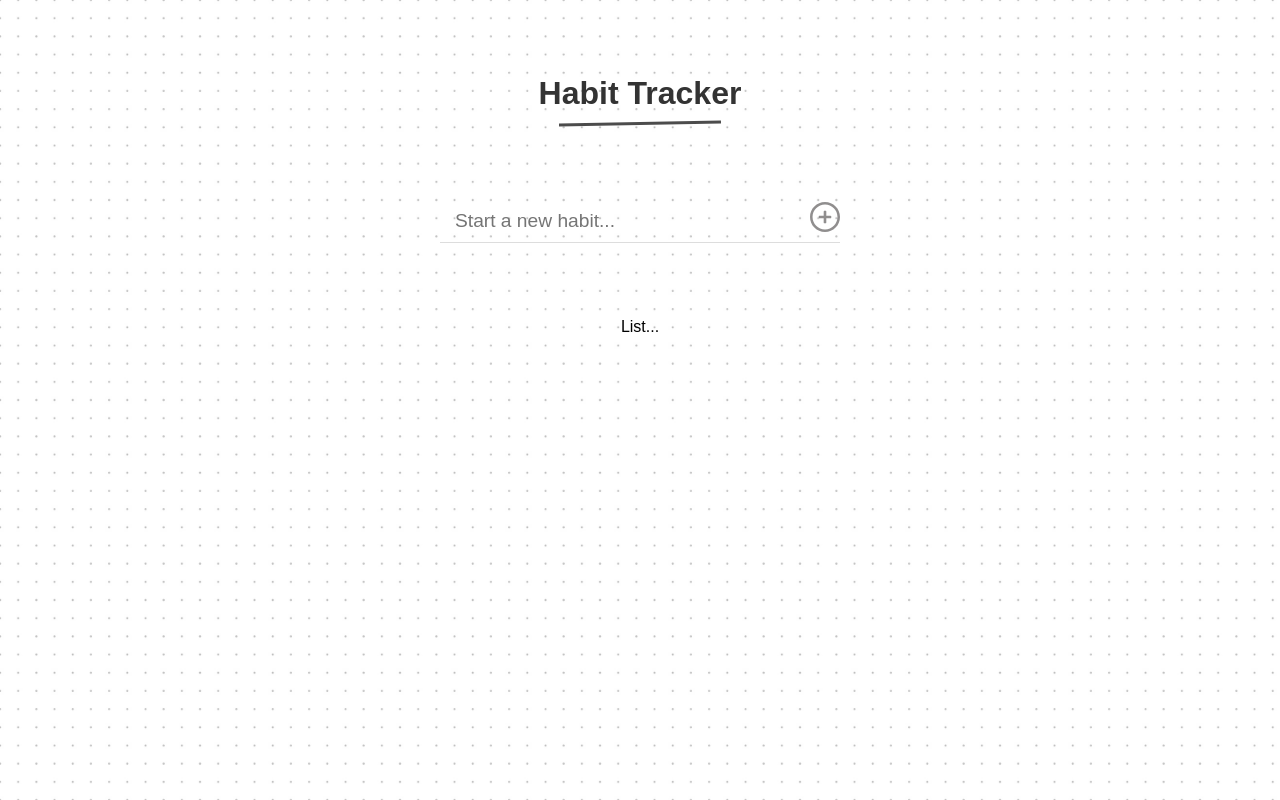
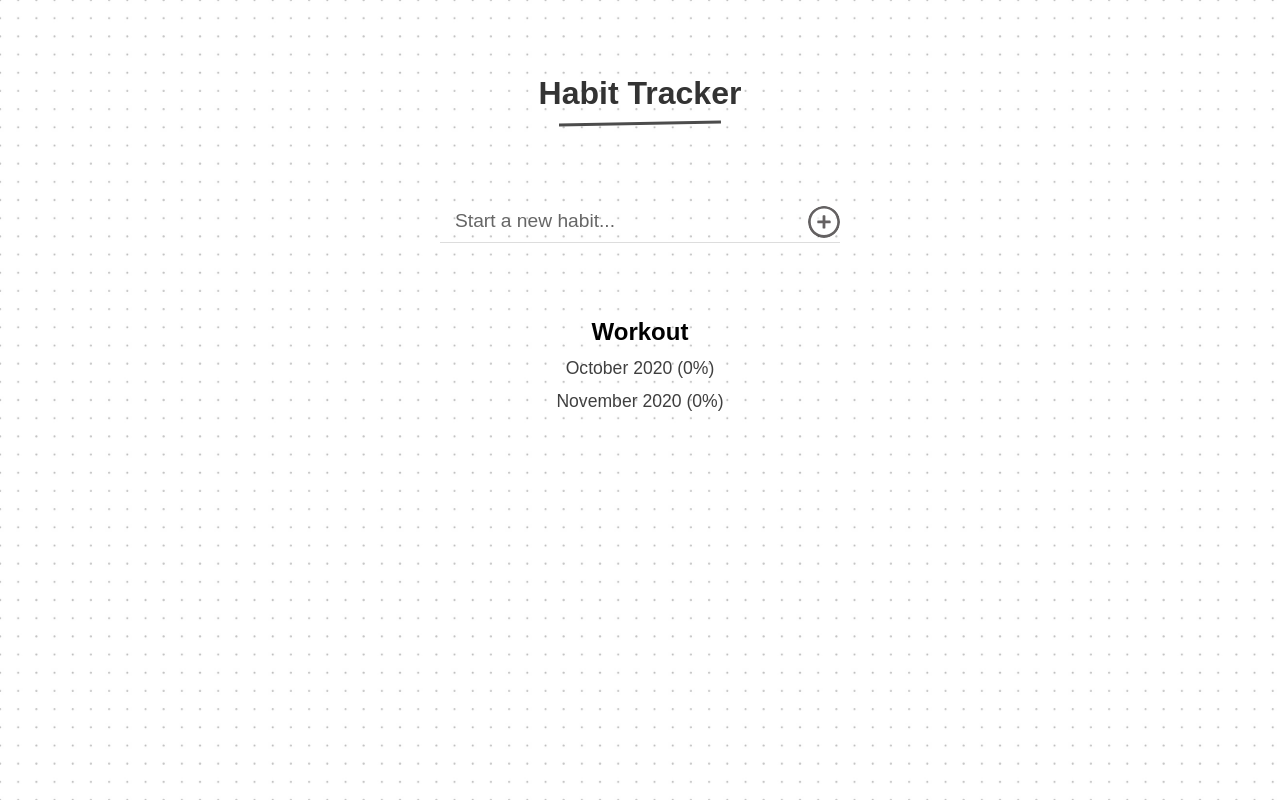
Before and after one commit to BerkinAKKAYA/HabitTracker, a Svelte app: page / in a window 1280 px wide. Built offline with nearby package versions, Linux system fonts and the light colour scheme; a web font is replaced by a local one.

Commit message:
Add a Home View

```diff
--- a/public/index.html
+++ b/public/index.html
@@ -33,6 +33,23 @@
 				background-size: 400px;
 			}
 		</style>
+
+		<script>
+		const MonthNames = [
+			"January",
+			"February",
+			"March",
+			"April",
+			"May",
+			"June",
+			"July",
+			"August",
+			"September",
+			"October",
+			"November",
+			"December",
+		];
+		</script>
 	</head>
 	<body></body>
 </html>
--- a/src/AddHabit.svelte
+++ b/src/AddHabit.svelte
@@ -1,4 +1,6 @@
 <script lang="ts">
+	export let database = {};
+
 	let focused = false;
 	let typedHabit = "";
 
@@ -16,9 +18,21 @@
 			const sure = confirm('Start the habit "' + typedHabit + '" ?');
 
 			if (sure) {
-				alert("TODO: Add " + typedHabit + " to the database.");
+				if (typedHabit in database) {
+					alert("Habit already exists!");
+				} else {
+					database[typedHabit] = {};
+					database[typedHabit][CurrentDate()] = [];
+				}
 			}
 		}
+	}
+
+	function CurrentDate() {
+		const today = new Date();
+		const month = today.getMonth() + 1;
+		const year = today.getFullYear();
+		return `${month}-${year}`;
 	}
 </script>
 
@@ -46,18 +60,32 @@
 			padding: 10px 15px;
 			font-size: 1.2em;
 			width: 100%;
+			color: #666;
+
+			&::placeholder {
+				color: #666 !important;
+			}
+			&:hover {
+				border-color: #aaa;
+			}
+			&:focus {
+				border-color: #666;
+				color: #000;
+			}
 		}
 		img {
 			position: absolute;
-			width: 30px;
-			height: 30px;
+			height: 75%;
 			right: 0;
-			top: 2px;
-			opacity: 0.5;
+			top: 50%;
+			transform: translateY(-50%);
+			border-radius: 100%;
+			background-color: white;
+			opacity: 0.7;
 			cursor: pointer;
 
 			&:hover {
-				opacity: 0.8;
+				opacity: 1;
 			}
 		}
 	}
--- a/src/App.svelte
+++ b/src/App.svelte
@@ -1,17 +1,12 @@
 <script lang="ts">
 	import AddHabit from "./AddHabit.svelte";
-
 	import HabitList from "./HabitList.svelte";
 	import MonthTracker from "./Tracker/MonthTracker.svelte";
 
 	let database = {
-		"Workout": {
+		Workout: {
 			"10-2020": [],
 			"11-2020": [],
-		},
-		"Don't Eat Sugar": {
-			"09-2020": [],
-			"10-2020": [],
 		},
 	};
 
@@ -23,12 +18,14 @@
 </script>
 
 {#if shown.habit}
-	<MonthTracker {...shown} />
+	<MonthTracker
+		bind:shown
+		bind:fill={database[shown.habit][`${shown.month}-${shown.year}`]} />
 {:else}
 	<h1>Habit Tracker</h1>
 
-	<AddHabit />
-	<HabitList />
+	<AddHabit bind:database />
+	<HabitList bind:database bind:shown />
 {/if}
 
 <style lang="scss">
--- a/src/HabitList.svelte
+++ b/src/HabitList.svelte
@@ -1 +1,64 @@
-<p>List...</p>
+<script lang="ts">
+	export let database = {};
+	export let shown = {};
+
+	// 10-2020 to October 2020
+	function StringifyDate(date) {
+		const split = date.split("-");
+		const month = MonthNames[split[0] - 1];
+		return `${month} ${split[1]}`;
+	}
+
+	function FillPercent(date, array) {
+		const month = date.split("-")[0] - 1;
+		const year = date.split("-")[1];
+		const dayCount = new Date(year, month, 0).getDate();
+		const fill = array.length * 100;
+		return `${parseInt(fill / dayCount)}%`;
+	}
+
+	function Show(habit, date) {
+		shown["habit"] = habit;
+		shown["month"] = date.split("-")[0];
+		shown["year"] = date.split("-")[1];
+	}
+</script>
+
+<main>
+	{#each Object.entries(database) as [habit, data]}
+		<div class="habit">
+			<h2>{habit}</h2>
+			<p class="months">
+				{#each Object.entries(data) as [date, fillArray]}
+					<p class="month" on:click={() => Show(habit, date)}>
+						{StringifyDate(date)}
+						({FillPercent(date, fillArray)})
+					</p>
+				{/each}
+			</p>
+		</div>
+	{/each}
+</main>
+
+<style lang="scss">
+	main {
+		.habit {
+			text-align: center;
+
+			&:not(:nth-child(1)) {
+				margin-top: 50px;
+			}
+
+			.month {
+				font-size: 1.1em;
+				margin-top: 12px;
+				opacity: 0.75;
+				cursor: pointer;
+
+				&:hover {
+					opacity: 1;
+				}
+			}
+		}
+	}
+</style>
--- a/src/Tracker/Day.svelte
+++ b/src/Tracker/Day.svelte
@@ -1,22 +1,20 @@
 <script lang="ts">
-	export let fill = "";
+	export let fill = [];
 	export let day = 0;
 
-	$: done = fill.split(",").includes((day + 1).toString());
+	$: done = fill.includes((day + 1).toString());
 
 	const ToggleDone = (key) => {
-		let arr = fill.split(",") as Array<string>; // "Fill" Array
 		const day = (key + 1).toString(); // Day Number instead of Index
-		const index = arr.indexOf(day);
+		const index = fill.indexOf(day);
 
 		if (index >= 0) {
-			arr[index] = "";
+			fill[index] = "";
 		} else {
-			arr.push(day);
+			fill.push(day);
 		}
 
-		arr = arr.filter((x) => !!x); // Filter Falsy Values
-		fill = arr.join(",");
+		fill = fill.filter((x) => !!x); // Filter Falsy Values
 	};
 </script>
 
@@ -65,7 +63,8 @@
 			z-index: 1;
 
 			&:hover {
-				box-shadow: inset 0 0 8px #ffaaaa;
+				box-shadow: inset 0 0 8px #faa;
+				border-color: rgba($color: #faa, $alpha: 0.5);
 			}
 
 			&::before {
--- a/src/Tracker/MonthTracker.svelte
+++ b/src/Tracker/MonthTracker.svelte
@@ -1,54 +1,22 @@
 <script lang="ts">
 	import Day from "./Day.svelte";
 
-	export let month = 1;
-	export let year = 2000;
-	export let fill = "";
-	export let habit = "Workout";
+	export let shown = {};
+	export let fill = [];
 
-	const Hide = () => alert("Hide!");
-	const dayCount = new Date(year, month, 0).getDate();
-	const MonthNames = [
-		"January",
-		"February",
-		"March",
-		"April",
-		"May",
-		"June",
-		"July",
-		"August",
-		"September",
-		"October",
-		"November",
-		"December",
-	];
+	const Hide = () => (shown = {});
+	const dayCount = new Date(shown["year"], shown["month"], 0).getDate();
 
-	let pressedCTRL = false;
-	// KEY BINDINGS
-	// ESC or Backspace for going back, CTRL+S for saving
-	document.onkeydown = (e) => {
-		e.key.toLowerCase() === "escape" && Hide();
-		e.key.toLowerCase() === "backspace" && Hide();
-		e.key.toLowerCase() === "s" && e.preventDefault();
-
-		if (e.key === "Control") {
-			pressedCTRL = true;
-			e.preventDefault();
-		}
-	};
-	document.onkeyup = (e) => {
-		if (pressedCTRL && e.key.toLowerCase() === "s") {
-			alert("TODO: Save On CTRL+S");
-		}
-
-		pressedCTRL = false;
-	};
+	document.addEventListener("keydown", (e) => {
+		e.key === "Escape" && Hide();
+		e.key === "Backspace" && Hide();
+	});
 </script>
 
 <main>
 	<header>
-		<p>{MonthNames[month - 1]} {year}</p>
-		<h1>{habit}</h1>
+		<p>{MonthNames[shown['month'] - 1]} {shown['year']}</p>
+		<h1>{shown['habit']}</h1>
 		<span on:click={Hide}>X</span>
 	</header>
 
```
